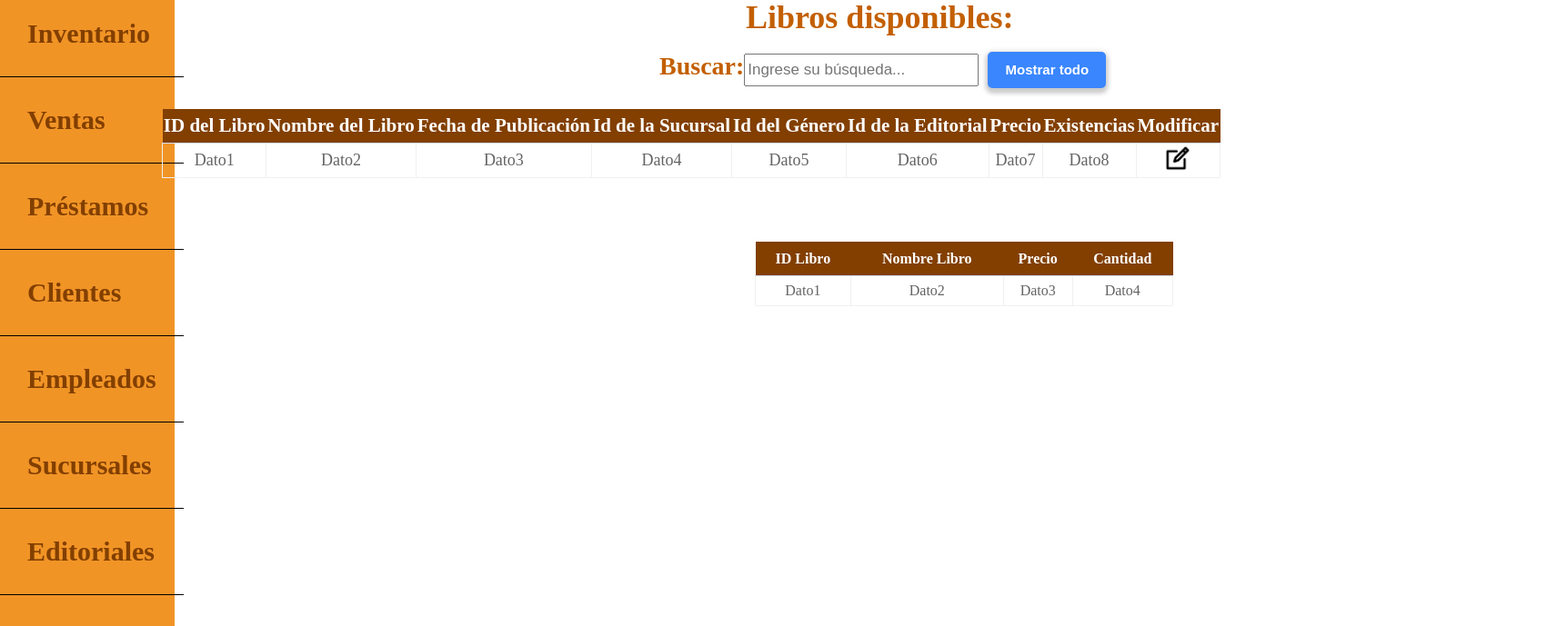
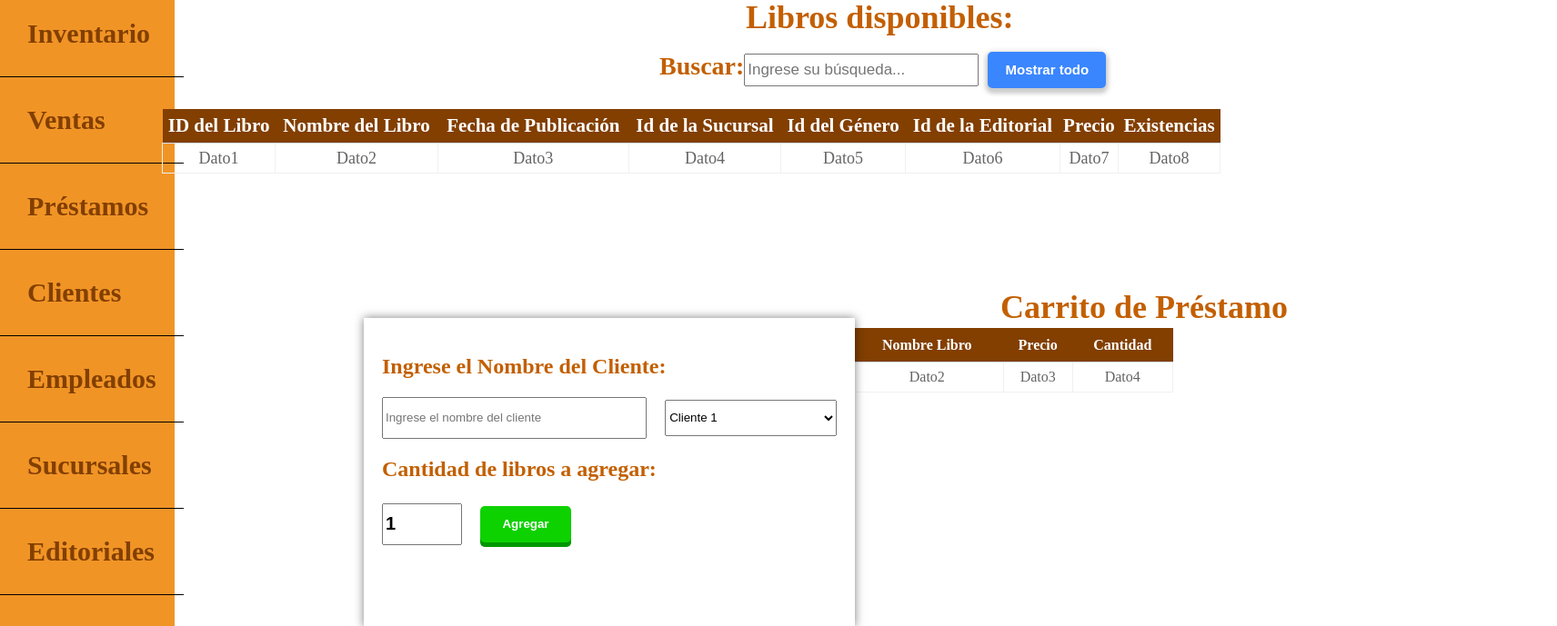
Before and after one commit to cuboalcub/front-Quijote, an Angular app: page /creacionPrestamos in a window 1280 px wide. Shown: the part 200-889 px from the top of the page at 91% size, 1712 px wide, since content can reach past the window. Built offline with nearby package versions, Linux system fonts and the light colour scheme.

Commit message:
Avance creacion de Prestamos

```diff
--- a/src/app/creacion-prestamos/creacion-prestamos.component.css
+++ b/src/app/creacion-prestamos/creacion-prestamos.component.css
@@ -23,6 +23,28 @@
     font-weight: 700;
     font-size: 36px;
     line-height: 176px;
+    color: #C35F01;
+}
+
+.carrito-titulo {
+    position: absolute;
+    width: 612px;
+    height: 164px;
+    left: 1100px;
+    top: 420px;
+    font-family: 'Amiri';
+    font-style: normal;
+    font-weight: 700;
+    font-size: 36px;
+    line-height: 176px;
+    color: #C35F01;
+}
+
+.cliente-titulo {
+    font-family: 'Amiri';
+    font-style: normal;
+    font-weight: 800;
+    font-size: 24px;
     color: #C35F01;
 }
 
@@ -146,17 +168,6 @@ footer {
     background-color: #553000; /* Cambia el color de fondo al pasar el mouse */
 }
 
-.modificar img {
-    width: 30px; /* Ancho de la imagen del ojo */
-    height: auto; /* Altura automática para mantener la proporción */
-    transition: transform 0.3s ease; /* Transición suave al pasar el mouse */
-}
-
-.modificar img:hover {
-    transform: scale(1.3); /* Aumenta el tamaño al pasar el mouse */
-    cursor: pointer; /* Cambia el cursor a un puntero al pasar el mouse */
-}
-
 .tabla-carrito {
     width: 100%; /* Ancho de la tabla */
     max-width: 460px; /* Ancho máximo de la tabla */
@@ -164,13 +175,87 @@ footer {
     border-collapse: collapse; /* Combina los bordes de la tabla */
     text-align: center; /* Centra el texto en las celdas */
     position: relative; /* Posición relativa para posicionar con bottom y right */
-    bottom: -250px; /* Mueve la tabla hacia abajo */
+    bottom: -350px; /* Mueve la tabla hacia abajo */
     right: -470px; /* Mueve la tabla hacia la derecha */
 }
 
 .tabla-carrito tbody tr:hover {
-    background-color: #f0f0f0; /* Cambia el color de fondo al pasar el mouse */
+    background-color: #f0f0f0;
 }
 .tabla-carrito thead th:hover {
-    background-color: #553000; /* Cambia el color de fondo al pasar el mouse */
+    background-color: #553000;
 }
+
+.cliente-container {
+    position: absolute;
+    left: 400px; /* Ajusta la posición horizontal según sea necesario */
+    top: 550px; /* Ajusta la posición vertical según sea necesario */
+    /* Otros estilos opcionales */
+    width: 500px; /* Ajusta el ancho según sea necesario */
+    height: 300px; /* Ajusta la altura según sea necesario */
+    background-color: #fff;
+    padding: 20px;
+    box-shadow: 0px 0px 10px rgba(0, 0, 0, 0.5);
+  }
+
+  .input-wrapper {
+    display: flex; /* Utiliza flexbox para alinear los elementos en línea */
+    align-items: center; /* Alinea los elementos verticalmente */
+}
+#nombreCliente {
+    width: 300px; /* Ancho del cuadro de entrada de texto */
+    height: 40px; /* Altura del cuadro de entrada de texto */
+    margin-right: 20px; /* Espacio entre el cuadro de entrada de texto y el selector */
+}
+
+#listaClientes {
+    width: 200px; /* Ancho del selector de lista desplegable */
+    height: 40px; /* Altura del selector de lista desplegable */
+}
+
+.cantidad-titulo {
+    font-family: 'Amiri';
+    font-style: normal;
+    font-weight: 700;
+    font-size: 24px;
+    color: #C35F01;
+    margin-top: 20px; /* Ajusta el margen superior según sea necesario */
+}
+
+.cantidad-wrapper {
+    display: flex; /* Utiliza flexbox para alinear los elementos en línea */
+    align-items: center; /* Alinea los elementos verticalmente */
+    margin-top: 10px; /* Ajusta el margen superior según sea necesario */
+}
+
+#cantidadProductos {
+    width: 80px; /* Ancho del cuadro de número */
+    height: 40px; /* Altura del cuadro de número */
+    margin-right: 20px; /* Espacio entre el cuadro de número y el botón */
+    font-size: 20px;
+    font-weight: bold;
+}
+
+.agregar-btn {
+    min-width: 100px; /* Ancho mínimo del botón */
+    height: 40px; /* Altura del botón */
+    color: #fff; /* Color del texto */
+    font-weight: bold; /* Texto en negrita */
+    cursor: pointer; /* Cambia el cursor al pasar por encima */
+    transition: all 0.3s ease; /* Transición suave */
+    outline: none; /* Sin contorno al enfocar */
+    border-radius: 5px; /* Borde redondeado */
+    border: none; /* Sin borde */
+    background: #0ed100; /* Color de fondo */
+    box-shadow: 0 5px #009700; /* Sombra */
+}
+
+.agregar-btn:hover {
+    box-shadow: 0 3px #17ac00; /* Sombra al pasar el mouse */
+    top: 1px; /* Efecto de elevación */
+}
+
+.agregar-btn:active {
+    box-shadow: 0 0 #19a500; /* Sombra al hacer clic */
+    top: 5px; /* Efecto de hundimiento */
+}
--- a/src/app/creacion-prestamos/creacion-prestamos.component.html
+++ b/src/app/creacion-prestamos/creacion-prestamos.component.html
@@ -14,7 +14,6 @@
                 <th>Id de la Editorial</th>
                 <th>Precio</th>
                 <th>Existencias</th>
-                <th>Modificar</th>
             </tr>
         </thead>
         <tbody>
@@ -27,7 +26,6 @@
                 <td>Dato6</td>
                 <td>Dato7</td>
                 <td>Dato8</td>
-                <td class="modificar"><img src="assets/modificar.png" alt="Modificar"></td>
             </tr>
             <!-- Agrega más filas según sea necesario -->
         </tbody>
@@ -45,6 +43,7 @@
 </div>
 
 <div class="carrito-container">
+    <h2 class="carrito-titulo">Carrito de Préstamo</h2>
     <div class="tabla-container">
         <table class="tabla-carrito">
             <thead>
@@ -67,3 +66,16 @@
         </table>
     </div>
 </div>
+
+<div class="cliente-container">
+    <h2 class="cliente-titulo">Ingrese el Nombre del Cliente:</h2>
+    <div class="input-wrapper">
+        <input type="text" id="nombreCliente" placeholder="Ingrese el nombre del cliente">
+        <select id="listaClientes"></select>
+    </div>
+    <h3 class="cantidad-titulo">Cantidad de libros a agregar:</h3>
+    <div class="cantidad-wrapper">
+        <input type="number" id="cantidadProductos" min="1" value="1">
+        <button class="agregar-btn">Agregar</button>
+    </div>
+</div>
--- a/src/app/creacion-prestamos/creacion-prestamos.component.ts
+++ b/src/app/creacion-prestamos/creacion-prestamos.component.ts
@@ -9,4 +9,43 @@ import { Component } from '@angular/core';
 })
 export class CreacionPrestamosComponent {
 
+  // Datos de ejemplo para la lista de clientes
+  clientes: string[] = [
+    "Cliente 1",
+    "Cliente 2",
+    "Cliente 3",
+    "Otro Cliente",
+    "Cliente de Prueba"
+  ];
+
+  // Función para actualizar las opciones de la lista desplegable
+  actualizarListaDesplegable(input: HTMLInputElement): void {
+    const listaClientes: HTMLSelectElement = document.getElementById("listaClientes") as HTMLSelectElement;
+    listaClientes.innerHTML = ""; // Limpiar la lista desplegable
+
+    const filtro: string = input.value.toLowerCase();
+    const opcionesFiltradas: string[] = this.clientes.filter(cliente => cliente.toLowerCase().includes(filtro));
+
+    opcionesFiltradas.forEach(cliente => {
+      const opcion: HTMLOptionElement = document.createElement("option");
+      opcion.value = cliente;
+      opcion.textContent = cliente;
+      listaClientes.appendChild(opcion);
+    });
+  }
+
+  // Evento para detectar cambios en el campo de entrada y actualizar la lista desplegable
+  onInputChange(event: Event): void {
+    const inputNombreCliente: HTMLInputElement = event.target as HTMLInputElement;
+    this.actualizarListaDesplegable(inputNombreCliente);
+  }
+
+  // Inicializar la lista desplegable
+  ngOnInit(): void {
+    const inputNombreCliente: HTMLInputElement = document.getElementById("nombreCliente") as HTMLInputElement;
+    inputNombreCliente.addEventListener("input", (event) => {
+      this.onInputChange(event);
+    });
+    this.actualizarListaDesplegable(inputNombreCliente);
+  }
 }
```
